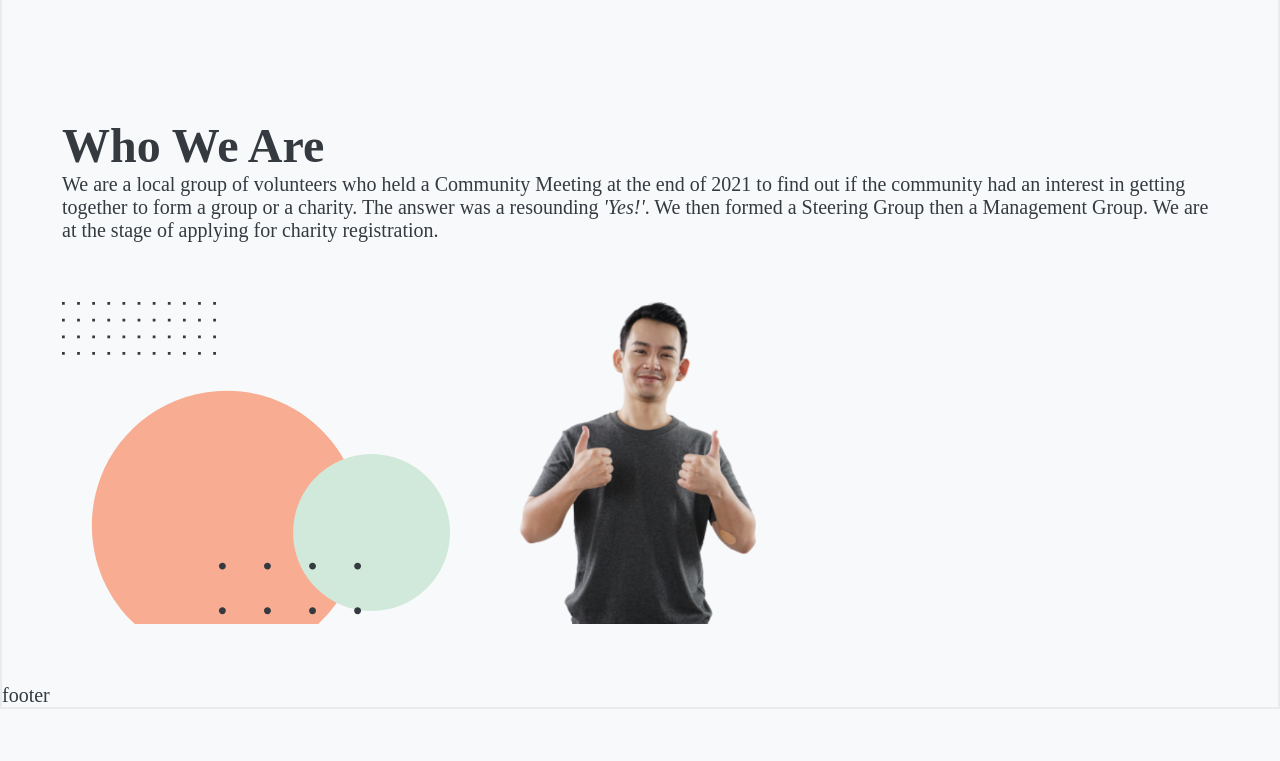
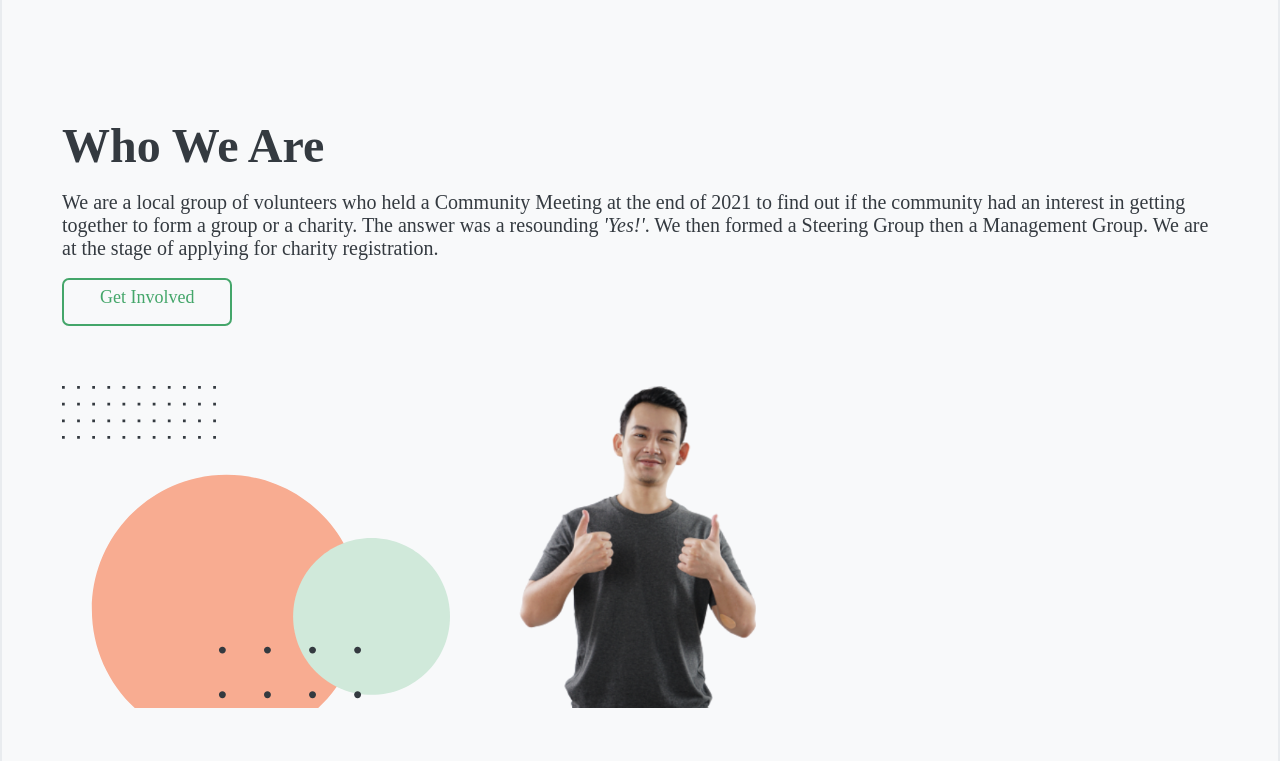
Before and after one commit to long-lane/broughty_ferry_community, a React (Vite) app: page /who-we-are in a window 1280 px wide. Shown: the part 794-1555 px from the top of the page. Before the commit the page ends 1503 px from the top, so only its background shows below. Built offline with nearby package versions, Linux system fonts and the light colour scheme; a web font is replaced by a local one.

Commit message:
pages now working

```diff
--- a/src/App.css
+++ b/src/App.css
@@ -164,7 +164,9 @@ nav {
       .whoWeAre article:first-of-type img {
         width: 350px; }
     .whoWeAre article:last-of-type {
-      flex-flow: column wrap; }
+      flex-flow: column wrap;
+      row-gap: 18px;
+      align-items: flex-start; }
 
 .youthGaff,
 .ferryChats {
@@ -222,13 +224,20 @@ h3 {
   border-radius: 7px;
   height: 48px;
   text-decoration: none;
-  text-transform: capitalize; }
+  text-transform: capitalize;
+  font-size: 18px; }
 
 .primaryBtn {
   background-color: #44a66a;
   color: #f8f9fa; }
   .primaryBtn:hover {
     opacity: 0.9; }
+
+.secondaryBtn {
+  color: #44a66a; }
+  .secondaryBtn:hover {
+    opacity: 0.9;
+    filter: hue-rotate(227deg); }
 
 /* Responsiveness */
 @media only screen and (min-device-width: 768px) and (max-device-width: 1024px) {
--- a/src/App.scss
+++ b/src/App.scss
@@ -215,6 +215,8 @@ nav {
     }
     &:last-of-type {
       flex-flow: column wrap;
+      row-gap: $l;
+      align-items: flex-start;
     }
   }
 }
@@ -299,6 +301,9 @@ h3 {
     decoration: none;
     transform: capitalize;
   }
+  font:{
+    size: $l;
+  }
 }
 
 .primaryBtn {
@@ -308,6 +313,15 @@ h3 {
     opacity: 0.9;
   }
 }
+.secondaryBtn {
+  // background-color: $green700;
+  color: $green700;
+  &:hover {
+    opacity: 0.9;
+    filter: hue-rotate(227deg)
+  }
+
+}
 /* Responsiveness */
 @import "./tablet.scss";
 @import "./mobile.scss";
--- a/src/components/WhoWeAre.jsx
+++ b/src/components/WhoWeAre.jsx
@@ -1,6 +1,6 @@
 import React from "react";
 import whoWeAre from "../assets/img/who_we_are.webp";
-
+import { NavLink } from "react-router-dom";
 export const WhoWeAre = () => {
   return (
     <section className="whoWeAre">
@@ -17,6 +17,7 @@ export const WhoWeAre = () => {
           then a Management Group. We are at the stage of applying for charity
           registration.
         </p>
+        <NavLink className='btn secondaryBtn' to="/get-involved">get involved</NavLink>
       </article>
     </section>
   );
```
Also changed, not shown: 2 other files (tests, documents, lock files or other folders).
